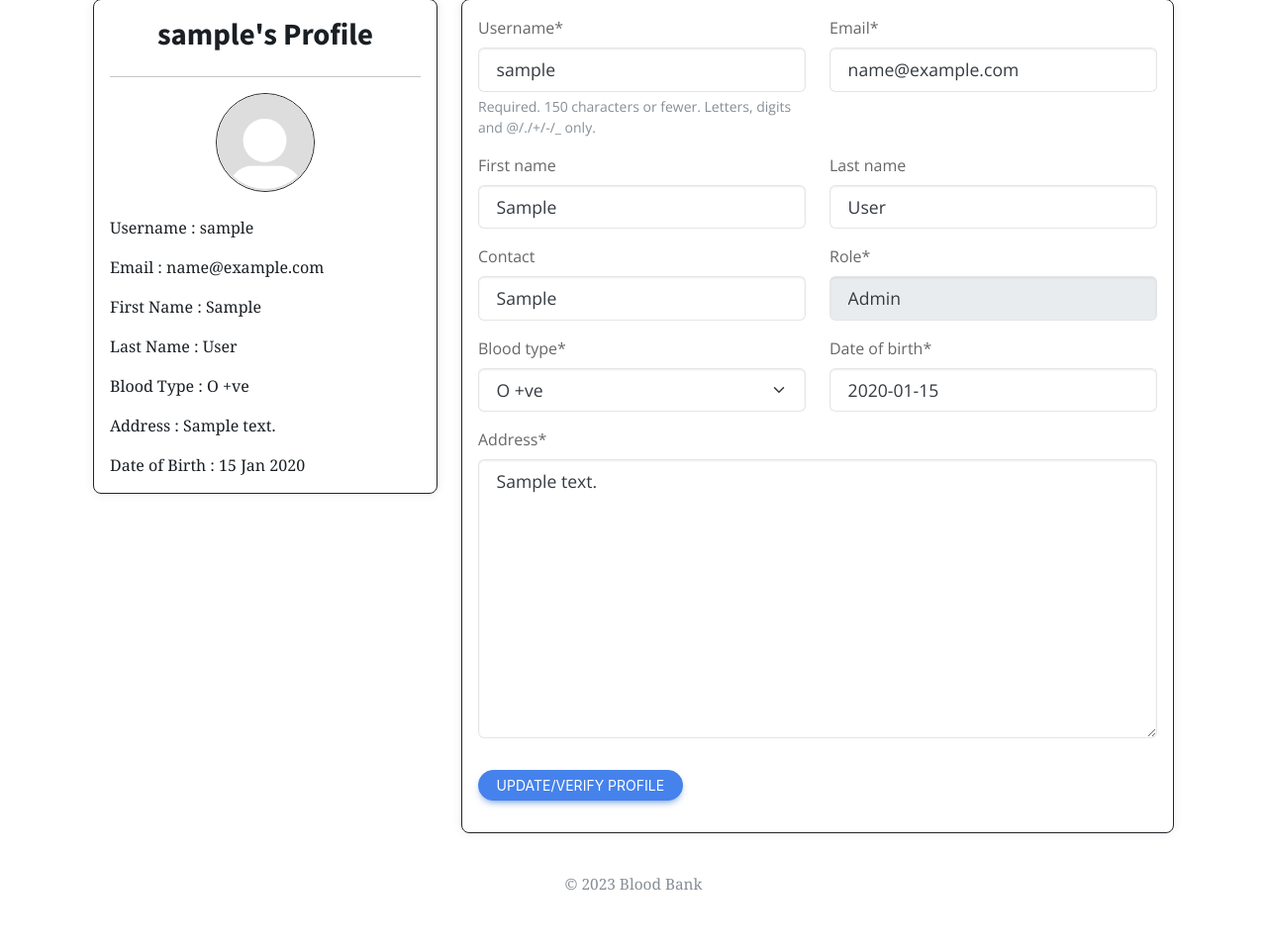
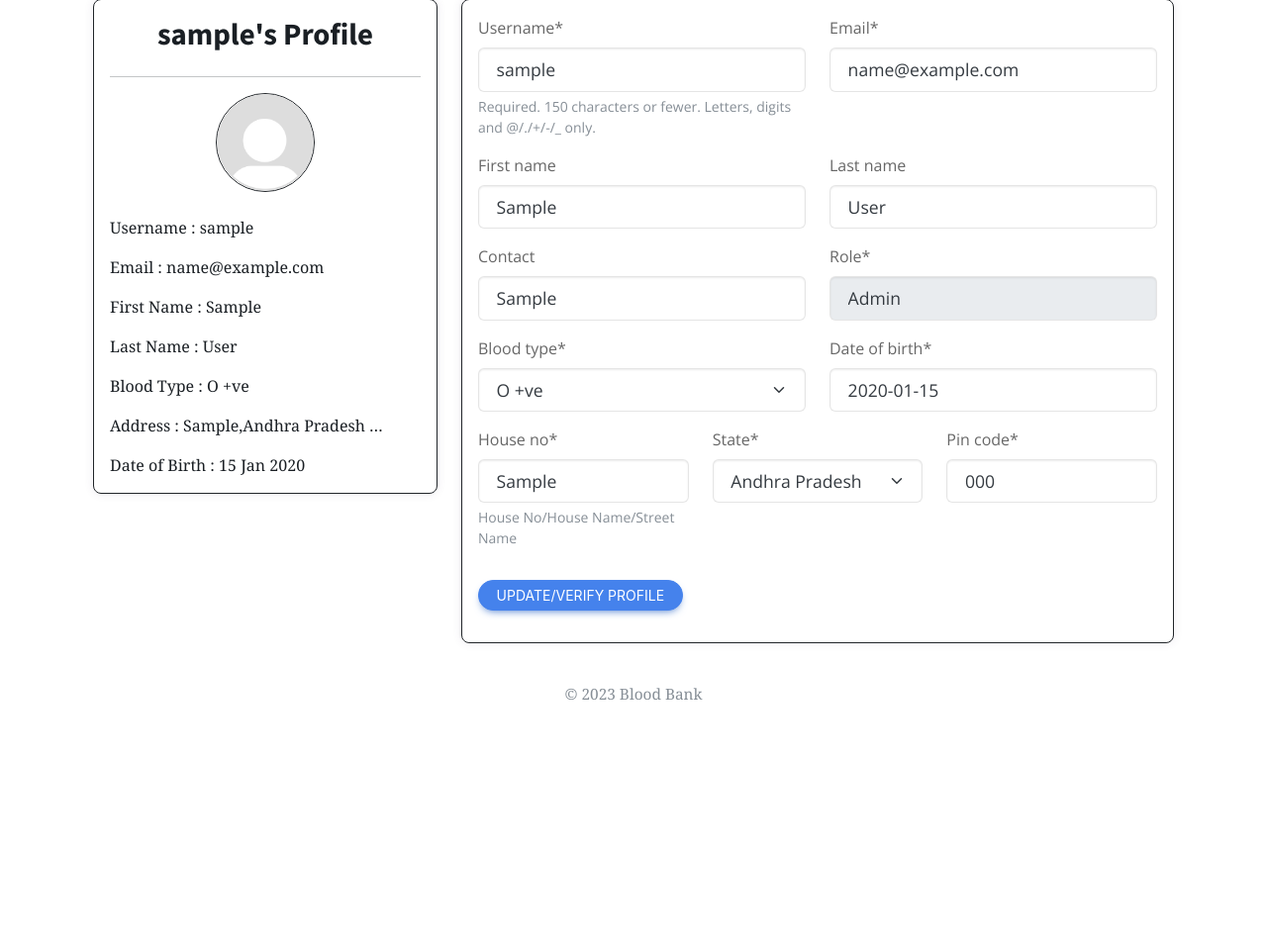
Before and after one commit to ShyamSundhar1411/Donation-Portal-Project, a Django app: a page that uses services/templates/services/profile.html in a window 1280 px wide. Shown: the part 59-1020 px from the top of the page at 99% size. After the commit the page ends 767 px from the top, so only its background shows below. Run offline with Django 4.2, Linux system fonts and the light colour scheme; a user stored in the database is signed in; tables that the repository leaves empty hold one stand-in row (values such as "Sample post"); some libraries are stand-ins or nearby versions.

Commit message:
Composite Attribute Address

```diff
--- a/services/choices.py
+++ b/services/choices.py
@@ -22,3 +22,4 @@ COMPATIBLE_TYPES=[
     (";B +ve,;B -ve,AB -ve,AB +ve","B +ve,B -ve,AB -ve,AB +ve"),
     ("AB +ve,AB -ve","AB +ve,AB -ve"),
 ]
+State_Choices = [("Andhra Pradesh","Andhra Pradesh"),("Arunachal Pradesh ","Arunachal Pradesh "),("Assam","Assam"),("Bihar","Bihar"),("Chhattisgarh","Chhattisgarh"),("Goa","Goa"),("Gujarat","Gujarat"),("Haryana","Haryana"),("Himachal Pradesh","Himachal Pradesh"),("Jammu and Kashmir ","Jammu and Kashmir "),("Jharkhand","Jharkhand"),("Karnataka","Karnataka"),("Kerala","Kerala"),("Madhya Pradesh","Madhya Pradesh"),("Maharashtra","Maharashtra"),("Manipur","Manipur"),("Meghalaya","Meghalaya"),("Mizoram","Mizoram"),("Nagaland","Nagaland"),("Odisha","Odisha"),("Punjab","Punjab"),("Rajasthan","Rajasthan"),("Sikkim","Sikkim"),("Tamil Nadu","Tamil Nadu"),("Telangana","Telangana"),("Tripura","Tripura"),("Uttar Pradesh","Uttar Pradesh"),("Uttarakhand","Uttarakhand"),("West Bengal","West Bengal"),("Andaman and Nicobar Islands","Andaman and Nicobar Islands"),("Chandigarh","Chandigarh"),("Dadra and Nagar Haveli","Dadra and Nagar Haveli"),("Daman and Diu","Daman and Diu"),("Lakshadweep","Lakshadweep"),("National Capital Territory of Delhi","National Capital Territory of Delhi"),("Puducherry","Puducherry")]
--- a/services/filters.py
+++ b/services/filters.py
@@ -4,10 +4,10 @@ from django_filters import ChoiceFilter, DateRangeFilter
 from .models import Donor
 
 class DonorFilter(django_filters.FilterSet):
-    address = django_filters.CharFilter(lookup_expr='icontains',label = "Address Lookup")
+    pin_code = django_filters.CharFilter(lookup_expr='icontains',label = "Pin Code Lookup")
     # show_compatible_types = django_filters.BooleanFilter(field_name = "compatible_types",method = "type_filter",widget=forms.CheckboxInput)
     # def type_filter(self,queryset,blood_type,value):
     #     return queryset.filter(blood_type=value,compatible_types__icontains = value)
     class Meta:
         model = Donor
-        fields = ['blood_type',]
+        fields = ['blood_type','state']
--- a/services/forms.py
+++ b/services/forms.py
@@ -10,7 +10,7 @@ class DonorForm(forms.ModelForm):
     date_of_birth = forms.DateField(required=True)
     class Meta:
         model=Donor
-        fields=['role','blood_type','address','contact','date_of_birth']
+        fields=['role','blood_type','house_no','state','pin_code','contact','date_of_birth']
 
 class UserForm(forms.ModelForm):
     email = forms.EmailField(required = True)
--- a/services/models.py
+++ b/services/models.py
@@ -3,6 +3,7 @@ from django.db import models
 from django.contrib.auth.models import User
 from .choices import *
 from django.dispatch import receiver
+from django.core.validators import RegexValidator
 from django.db.models.signals import post_save
 from phonenumber_field.modelfields import PhoneNumberField
 # Create your models here.
@@ -11,7 +12,9 @@ class Donor(models.Model):
     user=models.OneToOneField(User,on_delete=models.CASCADE)
     role = models.CharField(max_length = 100,choices = ROLE_CHOICES,default = "Donor")
     blood_type=models.CharField(max_length=100,choices=BLOOD_CHOICES)
-    address = models.TextField(max_length=300)
+    house_no = models.CharField(max_length=300,null = True,help_text = "House No/House Name/Street Name")
+    state = models.CharField(choices=State_Choices,max_length=255,null = True)
+    pin_code = models.CharField(max_length = 500,validators=[RegexValidator("^[1-9]{1}[0-9]{2}\\s{0,1}[0-9]{3}$",message = "Enter a Valid PIN Code")],null = True)
     date_of_birth= models.DateField(blank=True,null=True)
     compatible_types = models.CharField(max_length=500,null=True,choices=COMPATIBLE_TYPES,blank=True)
     contact = PhoneNumberField(blank=True)
@@ -22,6 +25,12 @@ class Donor(models.Model):
         super(Donor, self).save(*args, **kwargs)
     def __str__(self):
         return self.user.username
+    @property
+    def display_address(self):
+        my_address = """{},{}
+            {}
+        """.format(self.house_no,self.state,self.pin_code)
+        return my_address
 
 
 @receiver(post_save, sender=User)
--- a/services/templates/services/home.html
+++ b/services/templates/services/home.html
@@ -1,7 +1,8 @@
 {% extends 'base.html' %} {% block content %} {% load crispy_forms_tags %} {% load custom_tags %}
 <form method="get">
   <div class="row">
-    <div class="col">{{filter.form.address|as_crispy_field}}</div>
+    <div class="col">{{filter.form.state|as_crispy_field}}</div>
+    <div class="col">{{filter.form.pin_code|as_crispy_field}}</div>
     <div class="col">{{filter.form.blood_type|as_crispy_field}}</div>
   </div>
   <div>
@@ -120,7 +121,7 @@
                       aria-labelledby="flush-headingTwoX{{donor.slug}}1"
                       data-mdb-parent="#accordionFlushExampleX{{donor.slug}}"
                     >
-                      <div class="accordion-body">{{ donor.address }}</div>
+                      <div class="accordion-body">{{ donor.display_address }}</div>
                     </div>
                   </div>
                   {% endif %}
--- a/services/templates/services/profile.html
+++ b/services/templates/services/profile.html
@@ -21,8 +21,8 @@
                     {% if user.donor.blood_type %}
                     <p class = "card-text profile-text">Blood Type : {{user.donor.blood_type}}</p>
                     {% endif %}
-                    {% if user.donor.address != ' ' %}
-                        <p class = "card-text profile-text">Address : {{user.donor.address|truncatechars:30}}</p>
+                    {% if user.donor.house_no != ' ' %}
+                        <p class = "card-text profile-text">Address : {{user.donor.display_address|truncatechars:30}}</p>
                     {% endif %}
                     {% if user.donor.date_of_birth %}
                     <p class = "card-text profile-text">Date of Birth : {{user.donor.date_of_birth |date:"d M Y"}}</p>
@@ -67,7 +67,13 @@
                         </div>
                         <div class="row form-row">
                             <div class = "col">
-                                {{donor_form.address|as_crispy_field}}
+                                {{donor_form.house_no|as_crispy_field}}
+                            </div>
+                            <div class = "col">
+                                {{donor_form.state|as_crispy_field}}
+                            </div>
+                            <div class = "col">
+                                {{donor_form.pin_code|as_crispy_field}}
                             </div>
                         </div>
                         <div class = "d-inline-block py-3">
```
Also changed, not shown: services/migrations/0002_remove_donor_address_donor_house_no_donor_pin_code_and_more.py (added).
